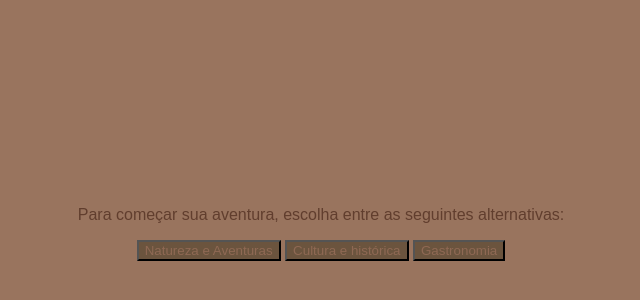
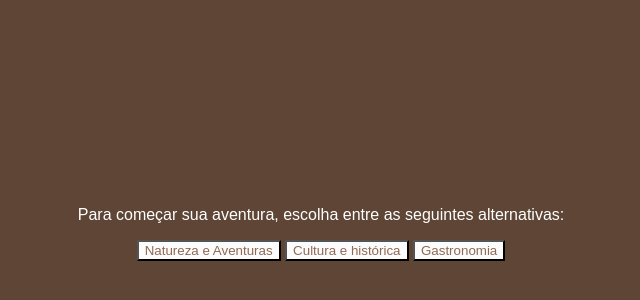
Before and after one commit to MarianeFS/CRIANDOUMAAVENTURA, a plain HTML site: page index.html in a window 1280 px wide. Shown: the part 134-434 px from the top of the page, without its empty margins (319-959 px from the left). Drawn offline with Linux system fonts and the light colour scheme; a web font is replaced by a local one.

Commit message:
Update style.css

```diff
--- a/style.css
+++ b/style.css
@@ -1,6 +1,6 @@
 body {
-    background-color: rgb(153, 116, 94);
-    color: rgb(97, 62, 46);
+    background-color: rgb(94, 69, 53);
+    color: rgb(255, 255, 255);
     font-family: "Bai Jamjuree", sans-serif;
     display: flex;
     justify-content: center;
@@ -10,7 +10,7 @@ body {
 }
 
 button {
-    background-color: rgb(107, 84, 62);
+    background-color: rgb(252, 252, 252);
     color: rgb(143, 105, 84);
     font-family: "Bai Jamjuree", sans-serif;
 }
```
